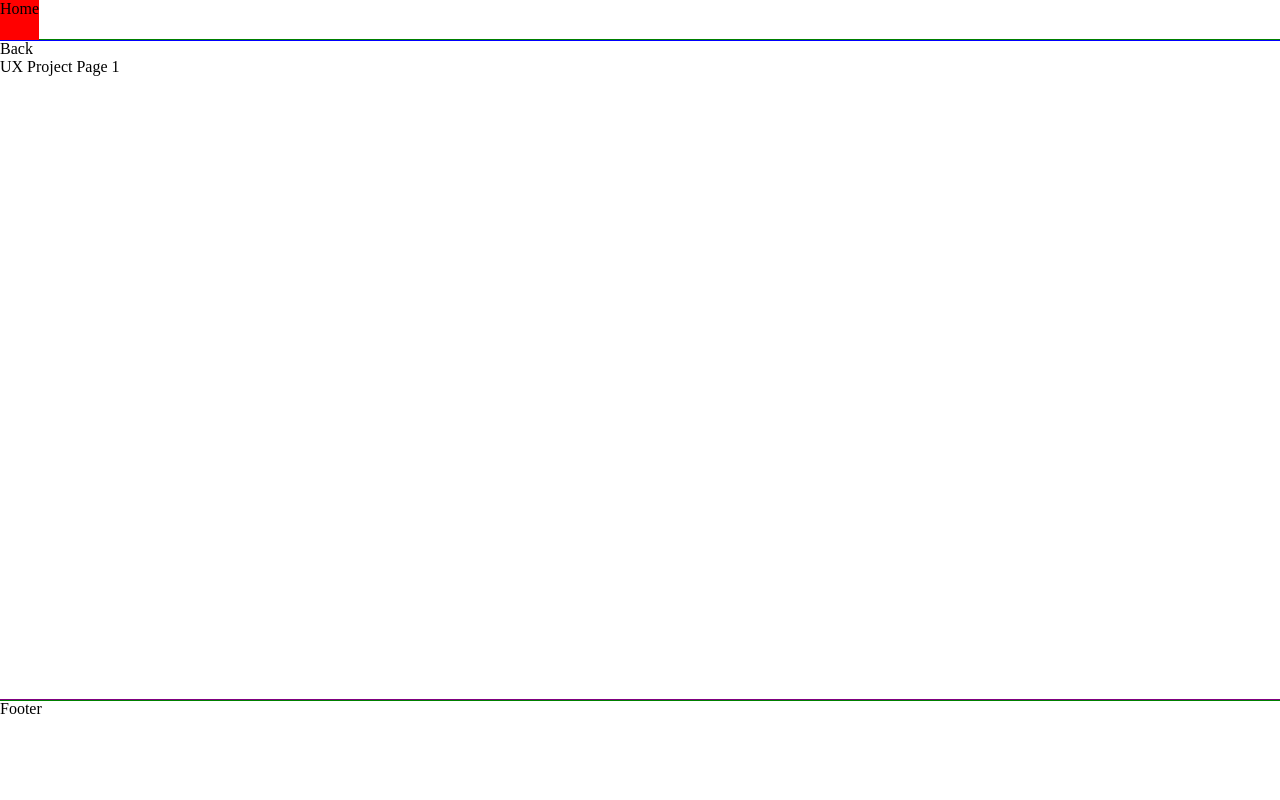
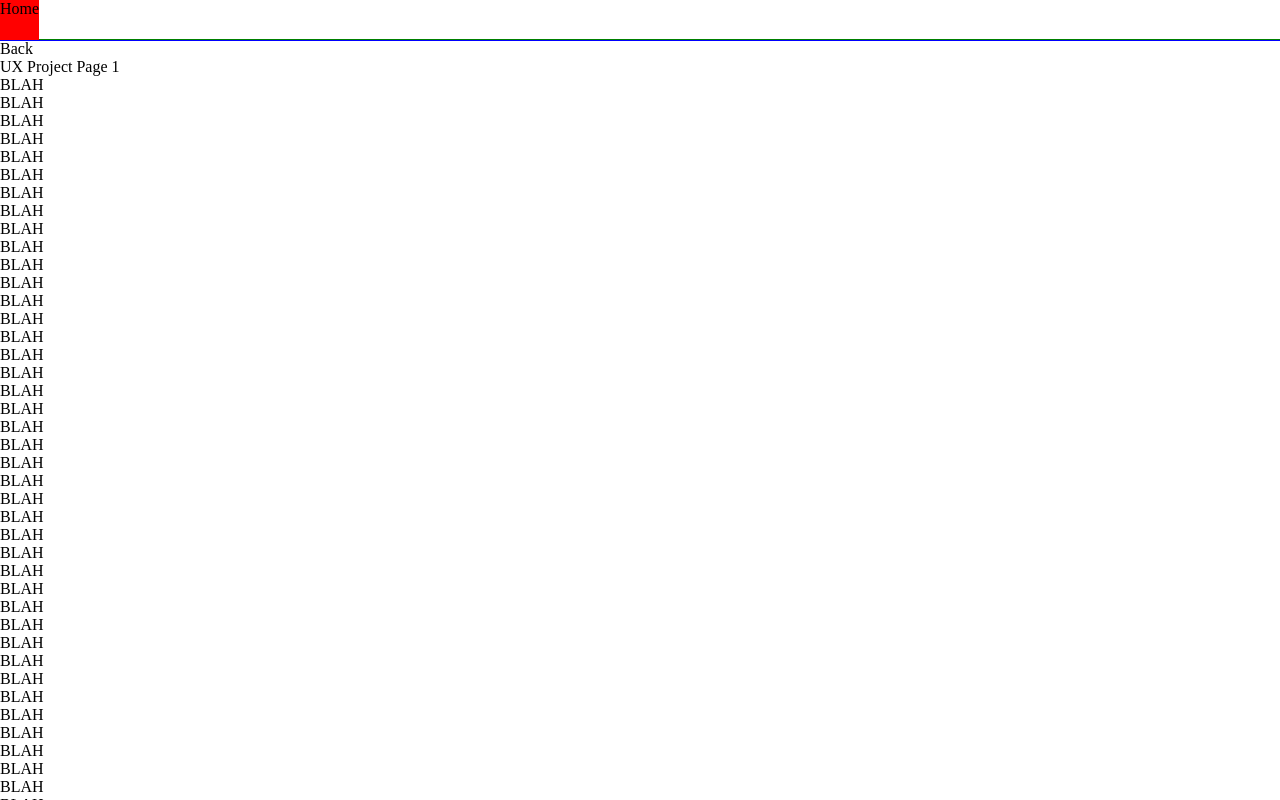
Before and after one commit to jesstheleftie/portfolio, a plain HTML site: page index.html in a window 1280 px wide. Both pictures are taken after a click on the element "UX Project 1". Drawn offline with Linux system fonts and the light colour scheme.

Commit message:
Fix scroll container

```diff
--- a/index.html
+++ b/index.html
@@ -22,6 +22,7 @@
         <div id="homePage" class="navPage homePage">
           <!-- Top HERO Section -->
           <div>HERO HERE -----></div>
+
           <!-- Blurp -->
           <div>Self Blurp -----></div>
           <!-- Technologies -->
@@ -72,9 +73,62 @@
           <div id="uxPageBackButton" class="uxPageBackButton">Back</div>
           <div id="uxPage1" class="navPage uxPage uxPage1">
             UX Project Page 1
+            <div>BLAH</div>
+            <div>BLAH</div>
+            <div>BLAH</div>
+            <div>BLAH</div>
+            <div>BLAH</div>
+            <div>BLAH</div>
+            <div>BLAH</div>
+            <div>BLAH</div>
+            <div>BLAH</div>
+            <div>BLAH</div>
+            <div>BLAH</div>
+            <div>BLAH</div>
+            <div>BLAH</div>
+            <div>BLAH</div>
+            <div>BLAH</div>
+            <div>BLAH</div>
+            <div>BLAH</div>
+            <div>BLAH</div>
+            <div>BLAH</div>
+            <div>BLAH</div>
+            <div>BLAH</div>
+            <div>BLAH</div>
+            <div>BLAH</div>
+            <div>BLAH</div>
+            <div>BLAH</div>
+            <div>BLAH</div>
+            <div>BLAH</div>
+            <div>BLAH</div>
+            <div>BLAH</div>
+            <div>BLAH</div>
+            <div>BLAH</div>
+            <div>BLAH</div>
+            <div>BLAH</div>
+            <div>BLAH</div>
+            <div>BLAH</div>
+            <div>BLAH</div>
+            <div>BLAH</div>
+            <div>BLAH</div>
+            <div>BLAH</div>
+            <div>BLAH</div>
+            <div>BLAH</div>
+            <div>BLAH</div>
+            <div>BLAH</div>
+            <div>BLAH</div>
+            <div>BLAH</div>
+            <div>BLAH</div>
           </div>
           <div id="uxPage2" class="navPage uxPage uxPage2">
             UX Project Page 2
+            <div>BLAH</div>
+            <div>BLAH</div>
+            <div>BLAH</div>
+            <div>BLAH</div>
+            <div>BLAH</div>
+            <div>BLAH</div>
+            <div>BLAH</div>
           </div>
           <div id="uxPage3" class="navPage uxPage uxPage3">
             UX Project Page 3
--- a/styles.css
+++ b/styles.css
@@ -1,7 +1,7 @@
 /* Variables */
 :root {
     --navBarHeight: 40;
-    --footerHeight: 100;
+    --footerHeight: 40;
 }
 
 /* Structure */
@@ -16,6 +16,7 @@ body {
     /* border: 1px solid red; */
     outline: 1px solid red;
     position: relative;
+    overflow: auto;
 }
 
 .navBar {
@@ -63,7 +64,6 @@ body {
 }
 
 .footer {
-
     height: calc(var(--footerHeight) * 1px);
     outline: 1px solid purple
 }
```
